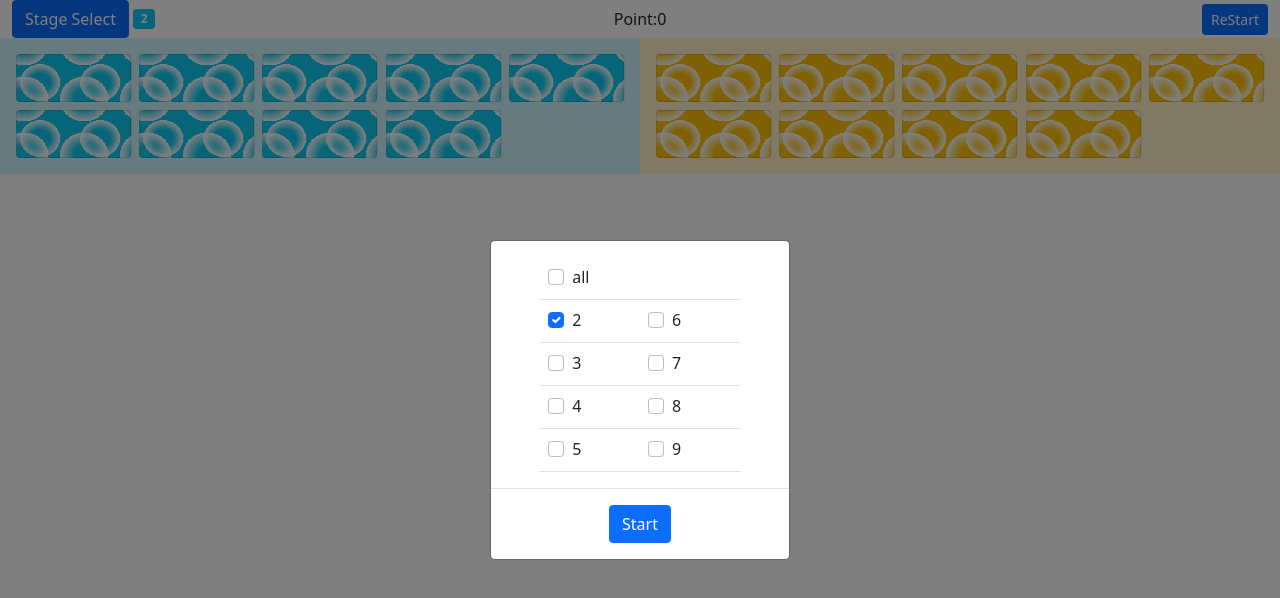
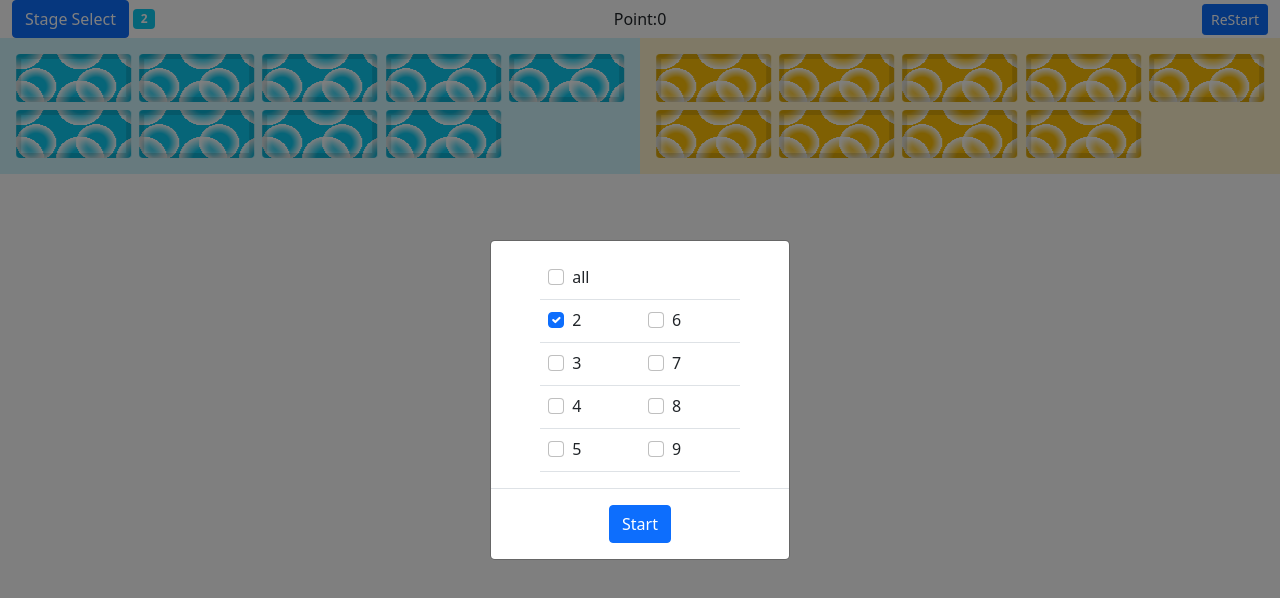
Before and after one commit to wicked-guide/MultiplicationTable, a plain HTML site: page index.html in a window 1280 px wide. Drawn offline with Linux system fonts and the light colour scheme.

Commit message:
カードにボーダーを追加

```diff
--- a/index.html
+++ b/index.html
@@ -42,7 +42,7 @@
         <section class="col-6 alert-info grid p-3">
           <div
             v-for="(q,index) in search_cards"
-            class="card"
+            class="card border-5"
             :class="{ 'bg-info': q.qback ,back:q.qback,hidden:q.qclear}"
             @click="qflip(index)"
           >
@@ -56,7 +56,7 @@
         <section class="col-6 alert-warning grid p-3">
           <div
             v-for="(a,index) in search_cards2"
-            class="card"
+            class="card border-5"
             :class="{ 'bg-warning': a.aback ,back:a.aback,hidden:a.aclear}"
             @click="aflip(index)"
           >
@@ -72,6 +72,7 @@
         <h1 class="text-success">Congratulations!</h1>
         <div class="hidden">{{clear}}</div>
       </section>
+
       <!-- Modal -->
       <div
         class="modal"
```
